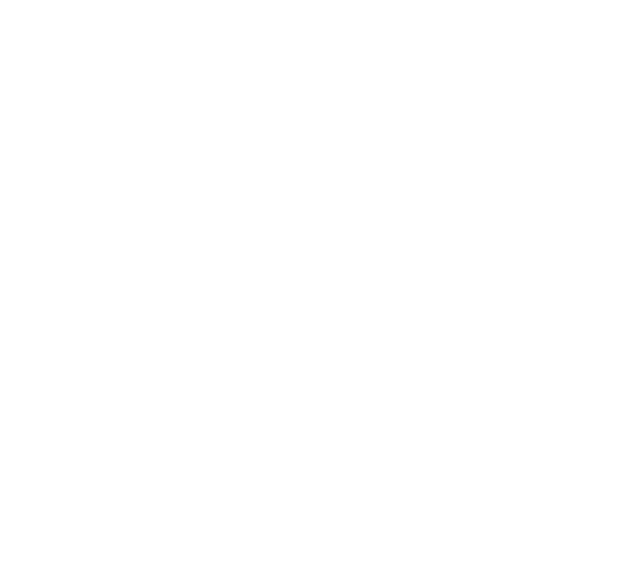
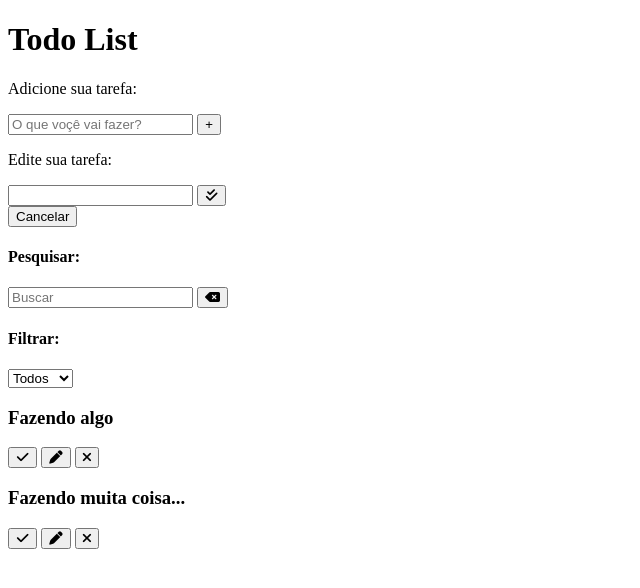
Before and after one commit to RicardoAugusto1986/To-do-list-2, a plain HTML site: page index.html in a window 1280 px wide. Shown: the whole page, without its empty margins (0-640 px from the left). Drawn offline with Linux system fonts and the light colour scheme.

Commit message:
adicionado  conteudo html

```diff
--- a/index.html
+++ b/index.html
@@ -6,12 +6,87 @@
     <meta http-equiv="X-UA-Compatible" content="IE=edge">
     <meta name="viewport" content="width=device-width, initial-scale=1.0">
     <title>Todo Treino</title>
+    <!-- CSS do projeto-->
     <link rel="stylesheet" href="./css/styles.css">
-    <script src="./js/scripts.js" defer></script>
+    <!-- Font Awesome -->
+    <link rel="stylesheet" href="https://cdnjs.cloudflare.com/ajax/libs/font-awesome/6.2.1/css/all.min.css"
+        integrity="sha512-MV7K8+y+gLIBoVD59lQIYicR65iaqukzvf/nwasF0nqhPay5w/9lJmVM2hMDcnK1OnMGCdVK+iQrJ7lzPJQd1w=="
+        crossorigin="anonymous" referrerpolicy="no-referrer" />
+    <!-- JS do projeto-->
+        <script src="./js/scripts.js" defer></script>
 </head>
 
 <body>
+<div class="todo-contanier">
+    <header>
+        <h1>Todo List</h1>
+    </header>
+    <form id="todo-form">
+        <p>Adicione sua tarefa:</p>
+        <div class="form-control">
+            <input type="text" id="todo-input" placeholder="O que voçê vai fazer?">
+            <button type="submit">
+                <i class="fa-thin fa-plus"></i>
+            </button>
+        </div>
+    </form>
+    <form id="edit-form">
+        <p>Edite sua tarefa:</p>
+        <div class="form_control">
+            <input type="text" id="edit-input">
+            <button type="submit">
+                <i class="fa-solid fa-check-double"></i>
+            </button>
+        </div>
+        <button id="cancel-edit-btn">Cancelar</button>
+    </form>
+    <div id="toolbar">
+        <div id="search">
+            <h4>Pesquisar:</h4>
+            <form>
+                <input type="text" id="search-input" placeholder="Buscar">
+                <button id="erase-button">
+                    <i class="fa-solid fa-delete-left"></i>
+                </button>
+            </form>
+            <div id="filter">
+                <h4>Filtrar:</h4>
+                <select id="filter-select">
+                    <option value="all">Todos</option>
+                    <option value="done">Feitos</option>
+                    <option value="todo">A fazer</option>
+                </select>
+            </div>
+        </div>
+    </div>
+    <div id="todo-list">
+        <div id="todo">
+            <h3>Fazendo algo</h3>
+            <button class="finish-todo">
+                <i class="fa-solid fa-check"></i>
+            </button>
+            <button class="edit-todo">
+                <i class="fa-solid fa-pen"></i>
+            </button>
+            <button class="remove-todo">
+                <i class="fa-solid fa-xmark"></i>
+            </button>
+        </div>
+        <div id="todo">
+            <h3>Fazendo muita coisa...</h3>
+            <button class="finish-todo">
+                <i class="fa-solid fa-check"></i>
+            </button>
+            <button class="edit-todo">
+                <i class="fa-solid fa-pen"></i>
+            </button>
+            <button class="remove-todo">
+                <i class="fa-solid fa-xmark"></i>
+            </button>
 
+</div>
+</div>
+</div>
 </body>
 
 </html>
```
